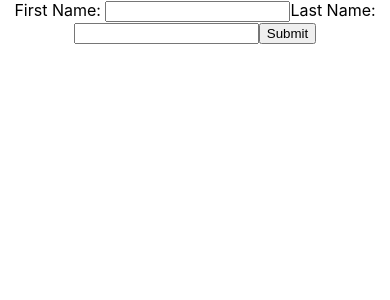
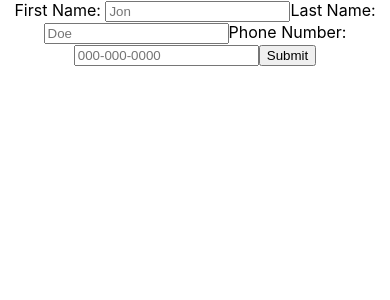
Before and after one commit to Dev-94/form-template-react-hooks, a React (Create React App) app: page / in a window 390 px wide. Shown: the top 300 px of the page. Built offline with nearby package versions, Linux system fonts and the light colour scheme.

Commit message:
adds phone number validation

```diff
--- a/src/Components/NameForm.jsx
+++ b/src/Components/NameForm.jsx
@@ -1,19 +1,20 @@
-import React from "react"
-import { useInput } from '../Hooks/InputHook'
+import React from 'react';
+import { useInput } from '../Hooks/InputHook';
 
 
 export default function NameForm(props) {
     // const [name, setName] = useState("")
     // const { value, bind, reset } = useInput('')
-    const { value: firstName, bind: bindFirstName, reset: resetFirstName } = useInput('')
-    const { value: lastName, bind: bindLastName, reset: resetLastName } = useInput('')
+    const { value: firstName, bind: bindFirstName, reset: resetFirstName } = useInput('');
+    const { value: lastName, bind: bindLastName, reset: resetLastName } = useInput('');
+    const { value: phoneNumber, bind: bindNumber, reset: resetNumber } = useInput('');
 
     const handleSubmit = (event) => {
-        alert(`Submitting ${firstName} ${lastName}`)
-        resetFirstName()
-        resetLastName()
-
-    }
+        alert(`Submitting ${firstName} ${lastName} ${phoneNumber}`);
+        resetFirstName();
+        resetLastName();
+        resetNumber();
+    };
     /* PSEUDOCODE FOR IMPLEMENTING NAME VALIDATION */
     // before it is submitted, it must be validated; after it is typed, it must be validated
     // event.preventDefault() has to happen before everything else
@@ -22,20 +23,33 @@ export default function NameForm(props) {
     // return true, handle submit fires off
     // return false, sends alert message 'please input valid name'
 
-    const validateName = (event, inputFirstName = bindFirstName.value, inputLastName = bindLastName.value) => {
+    const validate = (event, inputFirstName = bindFirstName.value, inputLastName = bindLastName.value, inputNumber = bindNumber.value) => {
         event.preventDefault()
-        const regex = /^\D{2,}$/
-        if (regex.test(inputFirstName) || regex.test(inputLastName)) handleSubmit()
-        else alert('Please input a valid name.')
+        const names = /^\D{2,}$/;
+        const number = /^\d{3}-\d{3}-\d{4}$/;
+        if (names.test(inputFirstName) && names.test(inputLastName)) {
+            if (number.test(inputNumber)) {
+                handleSubmit()
+            } else {
+                alert('Please follow the 000-000-0000 format.');
+            }
+        }
+        else alert('Please input valid information.');
     }
 
     return (
-        <form onSubmit={validateName}>
+        <form onSubmit={validate}>
+
             <label>
-                First Name: <input type="text" {...bindFirstName} />
+                First Name: <input type="text" placeholder="Jon" {...bindFirstName} />
             </label>
+
             <label>
-                Last Name: <input type="text" {...bindLastName} />
+                Last Name: <input type="text" placeholder="Doe" {...bindLastName} />
+            </label>
+
+            <label>
+                Phone Number: <input type="text" placeholder="000-000-0000" {...bindNumber} />
             </label>
 
             <input type="submit" value="Submit" />
```
